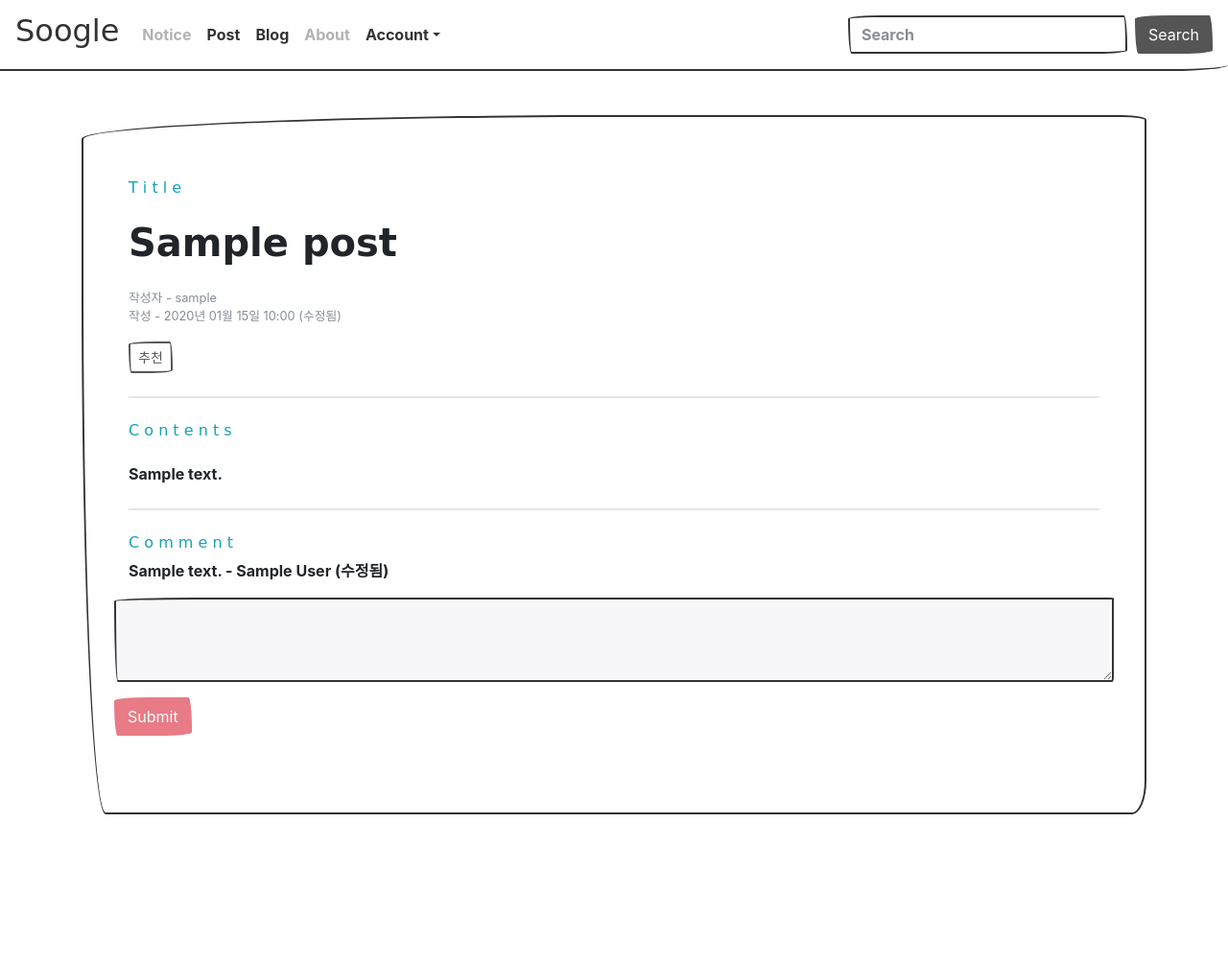
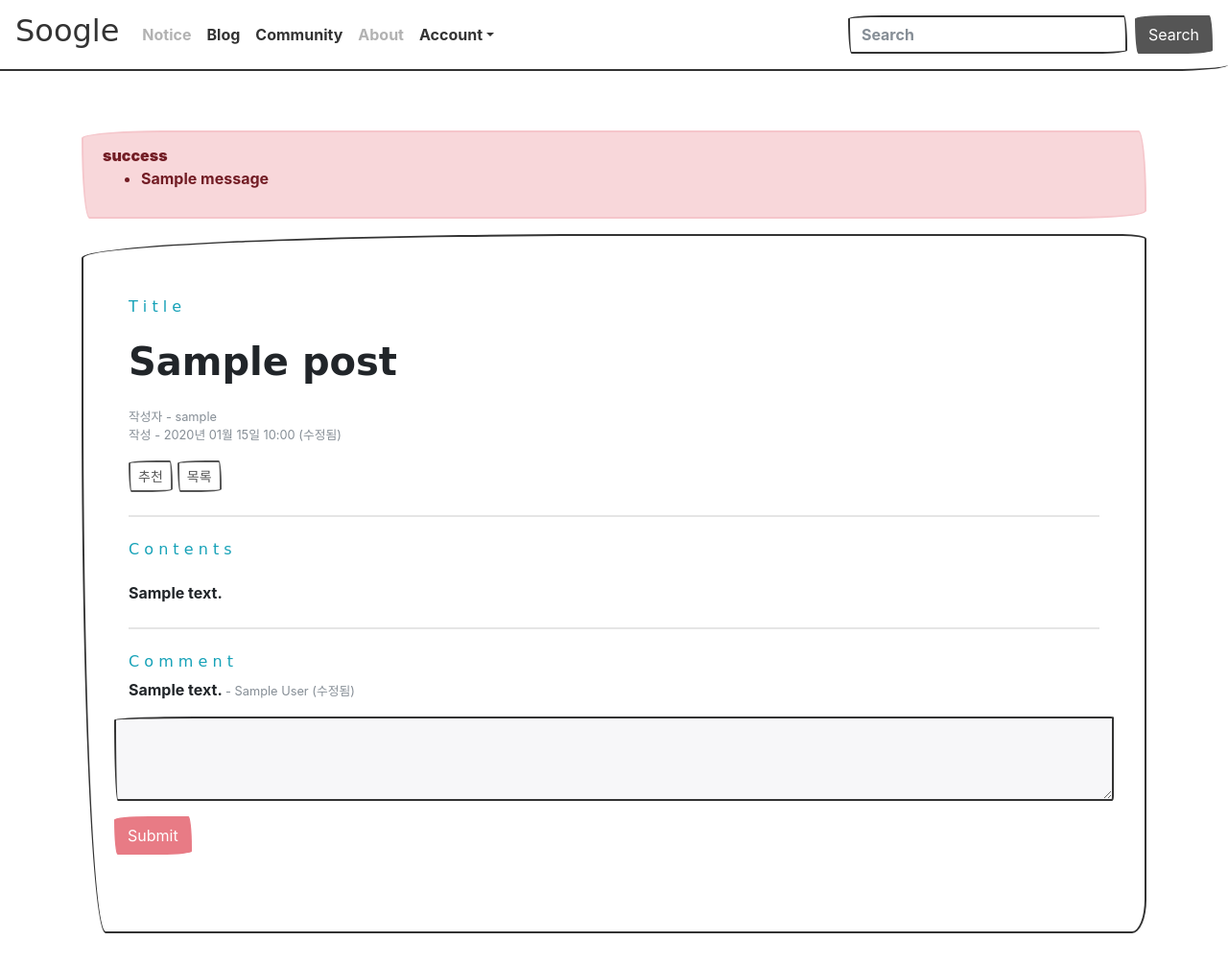
Before and after one commit to nfl1ryxditimo12/Soogle_Project, a Django app: template templates/post/post_detail.html in a window 1280 px wide. Shown: the whole page at 96% size. Before the commit the page ends 849 px from the top, so only its background shows below. Run offline with Django 3.2, Linux system fonts and the light colour scheme; the template is opened without the code that fills it: most values are stand-ins (such as "Sample title", 1, 10 or a date in 2020); one stand-in notice (Sample message) is shown; some libraries are stand-ins or nearby versions; some web fonts are replaced.

Commit message:
Soogle v1.2.2 (Alpha)
- 추천, 목록 기능 추가
- 수정, 삭제 버튼 정렬

- 댓글 작성자 글씨 작게 변경

```diff
--- a/soogle/views.py
+++ b/soogle/views.py
@@ -143,4 +143,4 @@ def post_vote(request, post_id):
         messages.error(request, '본인이 작성한 글은 추천할 수 없습니다.')
     else:
         post.voter.add(request.user)
-    return redirect('soogle:post:detail', post_id=post.id)
+    return redirect('soogle:post_detail', post_id=post.id)
--- a/static/style.css
+++ b/static/style.css
@@ -24,3 +24,16 @@
     max-width: 100%;
     height: auto;
 }
+
+#button-pri {
+    text-align: right;
+}
+
+.post-recommend {
+    margin-right: 5px;
+}
+
+.post-modify {
+    margin-left: auto;
+    margin-right: 5px;
+}
--- a/templates/account/login.html
+++ b/templates/account/login.html
@@ -16,7 +16,7 @@
 <form class="sign-form col-md-12" method="POST" action=".">
     {% csrf_token %}
     {% include "form_error.html" %}
-
+    <input type="hidden" name="next" value="{{ next }}">
     <div class="form-group">
         <input type="text" class="form-control" id="username" name="username"
                value="{{ form.username.value|default_if_none:'' }}" placeholder="I D" onfocus="this.placeholder=''"
--- a/templates/navbar.html
+++ b/templates/navbar.html
@@ -12,11 +12,11 @@
       <li class="nav-item">
         <a class="nav-link disabled" href="#">Notice</a>
       </li>
-      <li class="nav-item">
-        <a class="nav-link" href="{% url 'soogle:post_list' %}">Post</a>
-      </li>
       <li class="nav-item active">
         <a class="nav-link disabled" href="#">Blog</a>
+      </li>
+      <li class="nav-item">
+        <a class="nav-link" href="{% url 'soogle:post_list' %}">Community</a>
       </li>
       <li class="nav-item">
         <a class="nav-link disabled" href="#">About</a>
--- a/templates/post/post_detail.html
+++ b/templates/post/post_detail.html
@@ -4,10 +4,19 @@
 
 {% block contents %}
 
+<!-- 사용자오류 표시 -->
+{% if messages %}
+<div class="alert alert-danger my-3" role="alert">
+    {% for message in messages %}
+	<strong>{{ message.tags }}</strong>
+	<ul><li>{{ message.message }}</li></ul>
+    {% endfor %}
+</div>
+{% endif %}
+
 <div class="jumbotron">
+
 	<!-- Title 영역 -->
-
-
 	<div class="col-12">
 		<div>
 			<h6 class="text-info">T i t l e</h6>
@@ -20,12 +29,26 @@
 				<small class="text-muted">작성 - {{ post.create_date|date:'Y년 m월 d일 H:i' }} {% if post.modify_date %} (수정됨) {% endif %}</small>
 			</div>
 
-			<div class="mt-3" id="button-bin">
-				<a href="#" class="recommend btn btn-sm btn-outline-secondary" data-uri="{% url 'soogle:post_vote' post.id  %}">추천</a>
-				{% if request.user == post.author %}
-				<a href="{% url 'soogle:post_modify' post.id %}" class="btn btn-sm btn-outline-secondary" id="btn1">수정</a>
-				<a href="#" class="delete btn btn-sm btn-outline-secondary" data-uri="{% url 'soogle:post_delete' post.id  %}" id="btn2">삭제</a>
-				{% endif %}
+			<div class="mt-3">
+				<ul class="nav">
+					<li class="nav-item post-recommend">
+						<a href="#" class="recommend btn btn-sm btn-outline-secondary" data-uri="{% url 'soogle:post_vote' post.id  %}">추천</a>
+					</li>
+
+					<li class="nav-item post-list">
+						<a href="{% url 'soogle:post_list' %}" class="btn btn-sm btn-outline-secondary">목록</a>
+					</li>
+
+					{% if request.user == post.author %}
+					<li class="nav-item post-modify">
+						<a href="{% url 'soogle:post_modify' post.id %}" class="btn btn-sm btn-outline-secondary">수정</a>
+					</li>
+
+					<li class="nav-item post-delete">
+						<a href="#" class="delete btn btn-sm btn-outline-secondary" data-uri="{% url 'soogle:post_delete' post.id  %}">삭제</a>
+					</li>
+					{% endif %}
+				</ul>
 			</div>
 
 		</div>
@@ -57,9 +80,9 @@
 			<span style="white-space: pre-line;">{{ comment.contents }}</span>
 
 	        <!-- 질문 댓글 작성 시간 -->
-	        <span>
+	        <small class="text-muted">
 	        - {{ comment.author }} {% if comment.modify_date %} (수정됨) {% endif %}
-	        </span>
+	        </small>
 		</div>
 		{% endfor %}
 	</div>
--- a/templates/post/post_list.html
+++ b/templates/post/post_list.html
@@ -13,7 +13,7 @@
             </li>
 
             <li class="nav-item">
-                <a class="nav-link" data-toggle="tab" href="#profile">Profile</a>
+                <a class="nav-link" data-toggle="tab" href="#profile">Version</a>
             </li>
 
             {% if user.is_authenticated %}
@@ -56,7 +56,7 @@
   <div class="tab-pane fade" id="profile">
     <p>
         <small>
-            Version : v1.1.2 (Alpha)
+            Version : v1.2.2 (Alpha)
         </small>
     </p>
   </div>
```
Also changed, not shown: templates/post/post_l.html (deleted, +0 -174 lines), README.md (added).
